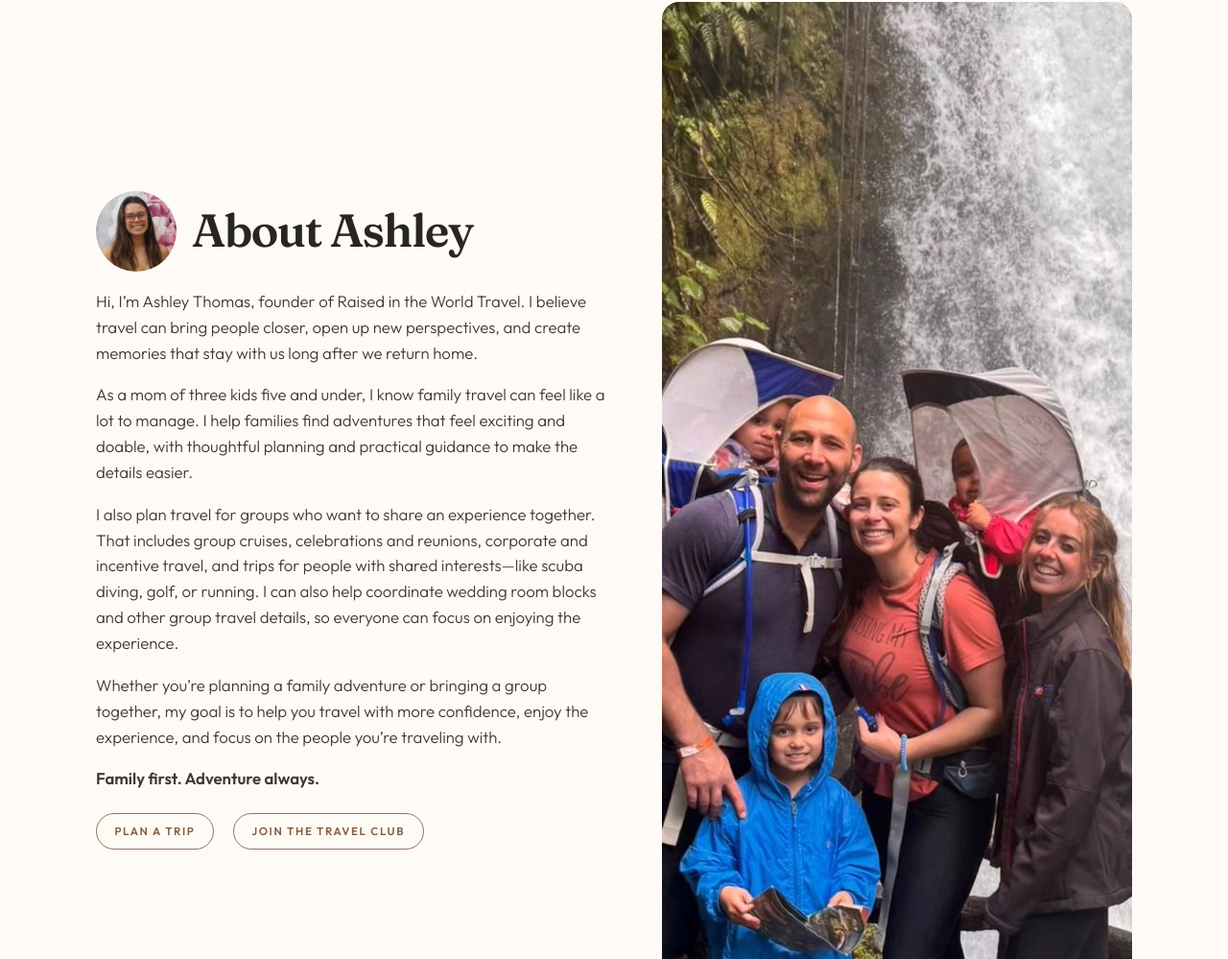
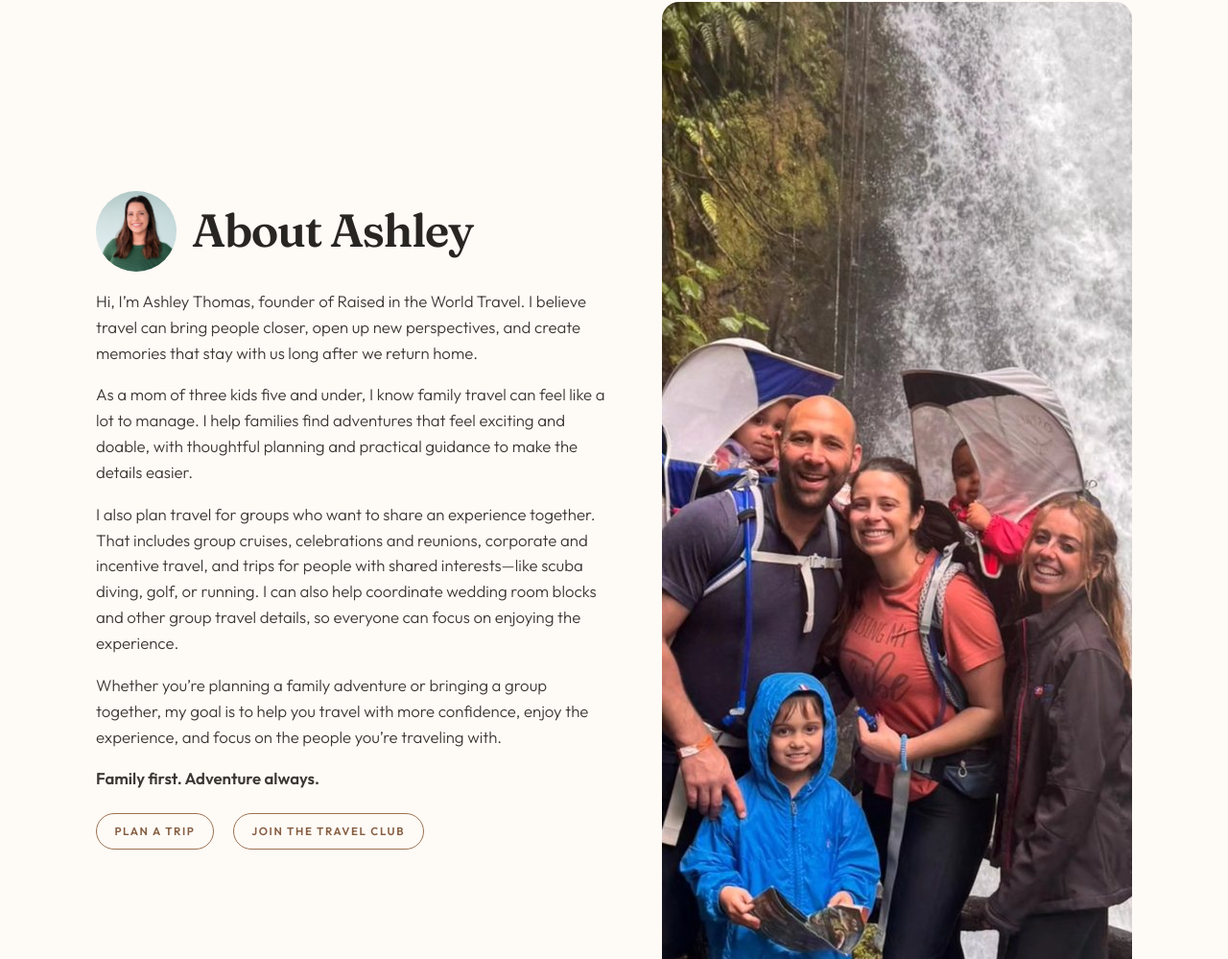
Before and after one commit to websmmaths/raisedintheworld, a plain HTML site: page index.html in a window 1280 px wide. Shown: the part 2051-3050 px from the top of the page at 96% size. Drawn offline with Linux system fonts and the light colour scheme.

Commit message:
Update About section headshot

```diff
--- a/index.html
+++ b/index.html
@@ -115,7 +115,7 @@
       <div class="wrap about-grid">
         <div class="about-copy">
           <div class="who">
-            <img class="headshot" src="assets/headshot.png" alt="Ashley Thomas" width="202" height="212">
+            <img class="headshot" src="assets/headshot.jpg" alt="Ashley Thomas" width="1365" height="2048">
             <div>
               <h2>About Ashley</h2>
             </div>
--- a/styles.css
+++ b/styles.css
@@ -392,6 +392,7 @@ button.btn:disabled {
   height: 84px;
   border-radius: 50%;
   object-fit: cover;
+  object-position: center 5%;
   flex: none;
 }
 
```
Also changed, not shown: assets/headshot.jpg (added).
